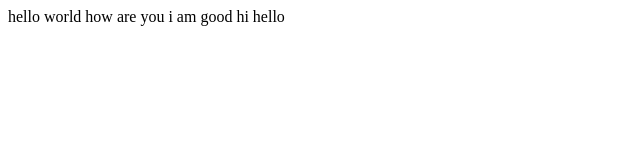
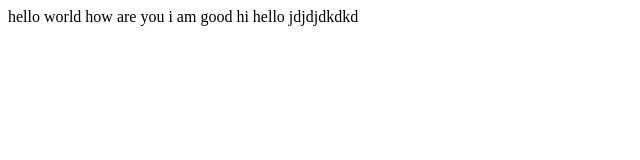
Before and after one commit to hastenfernandes/testproject, a plain HTML site: page index.html in a window 1280 px wide. Shown: the whole page, without its empty margins (0-640 px from the left). Drawn offline with Linux system fonts and the light colour scheme.

Commit message:
test3
dhd

```diff
--- a/index.html
+++ b/index.html
@@ -5,4 +5,5 @@
 how are you
 i am good
 hi hello
+jdjdjdkdkd
 </body>
```
